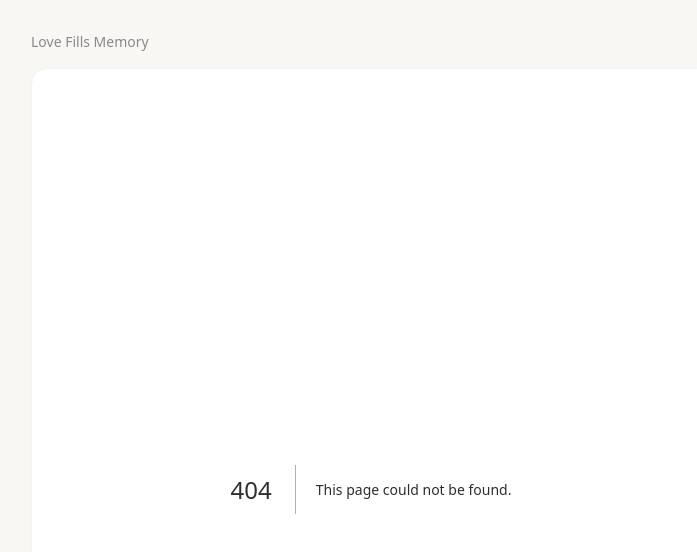
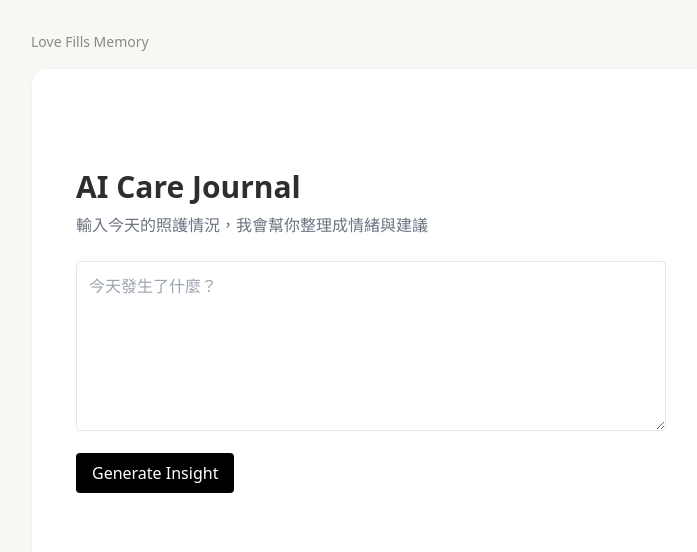
Before and after one commit to minghojia/love-fills-memory, a Next.js app: page /write in a window 1280 px wide. Before the commit this address had no page. Shown: the top 552 px of the page, without its empty margins (269-966 px from the left). Built offline with nearby package versions, Linux system fonts and the light colour scheme.

Commit message:
C: AI journal MVP

```diff
--- /dev/null
+++ b/app/api/journal/route.ts
@@ -0,0 +1,21 @@
+import { NextResponse } from "next/server";
+
+export async function POST(req: Request) {
+  const { text } = await req.json();
+
+  return NextResponse.json({
+    result: `
+🧠 情緒分析：
+照護者可能處於疲勞與不確定狀態
+
+💬 建議回應：
+使用短句安撫，不要糾正內容
+
+🌙 今日建議：
+維持環境穩定與語氣一致
+
+💖 提醒：
+你已經做得很好了
+    `.trim(),
+  });
+}
--- /dev/null
+++ b/app/write/page.tsx
@@ -0,0 +1,49 @@
+"use client";
+
+import { useState } from "react";
+
+export default function WritePage() {
+  const [input, setInput] = useState("");
+  const [output, setOutput] = useState("");
+
+  async function handleSubmit() {
+    const res = await fetch("/api/journal", {
+      method: "POST",
+      body: JSON.stringify({ text: input }),
+    });
+
+    const data = await res.json();
+    setOutput(data.result);
+  }
+
+  return (
+    <main className="max-w-2xl mx-auto px-6 py-20">
+      <h1 className="text-3xl font-semibold">AI Care Journal</h1>
+
+      <p className="mt-2 text-gray-500">
+        輸入今天的照護情況，我會幫你整理成情緒與建議
+      </p>
+
+      <textarea
+        className="w-full mt-6 border p-3 rounded"
+        rows={6}
+        value={input}
+        onChange={(e) => setInput(e.target.value)}
+        placeholder="今天發生了什麼？"
+      />
+
+      <button
+        onClick={handleSubmit}
+        className="mt-4 px-4 py-2 bg-black text-white rounded"
+      >
+        Generate Insight
+      </button>
+
+      {output && (
+        <div className="mt-6 p-4 bg-gray-50 rounded whitespace-pre-wrap">
+          {output}
+        </div>
+      )}
+    </main>
+  );
+}
```
